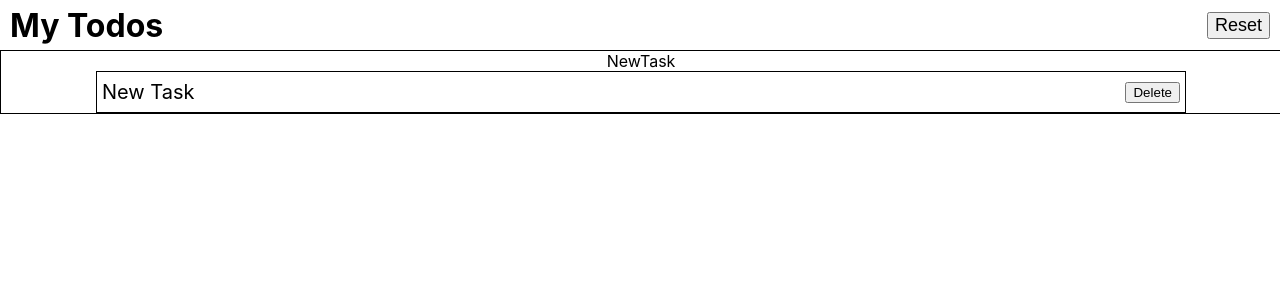
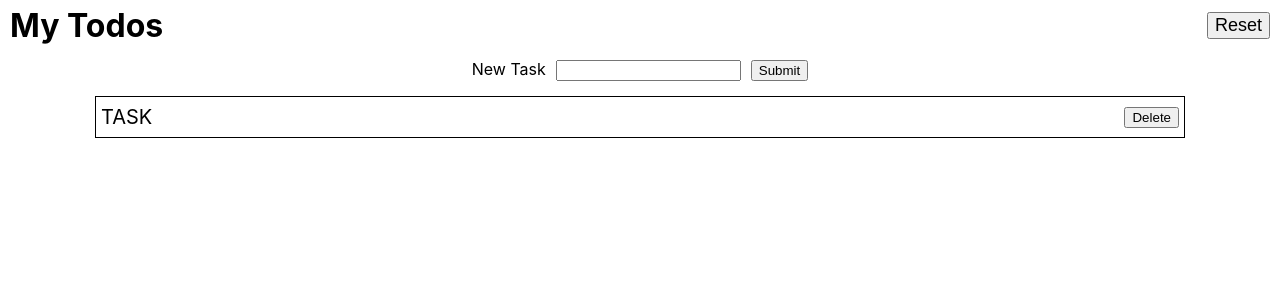
Before and after one commit to rachel2bester/my-todos, a React (Create React App) app: page / in a window 1280 px wide. Shown: the top 300 px of the page. Built offline with nearby package versions, Linux system fonts and the light colour scheme.

Commit message:
got NewTask + Reset working

```diff
--- a/src/App.jsx
+++ b/src/App.jsx
@@ -5,16 +5,25 @@ import Tasks from './containers/Tasks/Tasks';
 
 function App() {
 
+    const [tasks, setTasks] = useState(["TASK"]);
 
-  const onReset = () => {
+    const onNewTask = (event) => {
+        event.preventDefault();
+        setTasks(tasks.concat([event.target.newTaskTitle.value]))
+        event.target.reset();
+        console.log(tasks)
+    }
 
-  }
-  return (
-    <div className="App">
-      <Header />
-      <Tasks/>
-    </div>
-  );
+    const onReset = () => {
+        setTasks([])
+    }
+
+    return (
+        <div className="App">
+            <Header onReset={onReset}/>
+            <Tasks tasks={tasks} onNewTask={onNewTask}/>
+        </div>
+    );
 }
 
 export default App;
--- a/src/components/NewTask/NewTask.jsx
+++ b/src/components/NewTask/NewTask.jsx
@@ -1,9 +1,16 @@
 import React from 'react'
 
-const NewTask = () => {
-  return (
-    <div>NewTask</div>
-  )
+const NewTask = (props) => {
+    const {onNewTask} = props
+    return (
+
+        <form onSubmit={onNewTask}>
+            <label htmlFor="new-task">New Task</label>
+            <input type="text" id="new-task" name="newTaskTitle"/>
+            <input type="submit"/>
+        </form>
+
+    )
 }
 
 export default NewTask
--- a/src/containers/Tasks/Tasks.jsx
+++ b/src/containers/Tasks/Tasks.jsx
@@ -1,15 +1,19 @@
-import React from 'react'
+import React, {useEffect} from 'react'
 import "./Tasks.scss"
 import NewTask from '../../components/NewTask/NewTask'
 import Task from '../../components/Task/Task'
 
-const Tasks = () => {
-    const tasksJSX = <Task key={0} title="New Task"/>;
+const Tasks = (props) => {
+    const {tasks, onNewTask} = props
+
     return (
 
         <div className='tasks'>
-            <NewTask />
-            {tasksJSX}
+            <NewTask onNewTask={onNewTask}/>
+
+            {tasks.map((task, index) => {
+                return <Task key={index} title={task}/>
+            })}
 
         </div>
     )
--- a/src/containers/Tasks/Tasks.scss
+++ b/src/containers/Tasks/Tasks.scss
@@ -3,5 +3,7 @@
     flex-direction: column;
     align-items: center;
     width: 100%;
-    border: 1px solid black;
+    * {
+        margin: 5px;
+    }
 }
```
